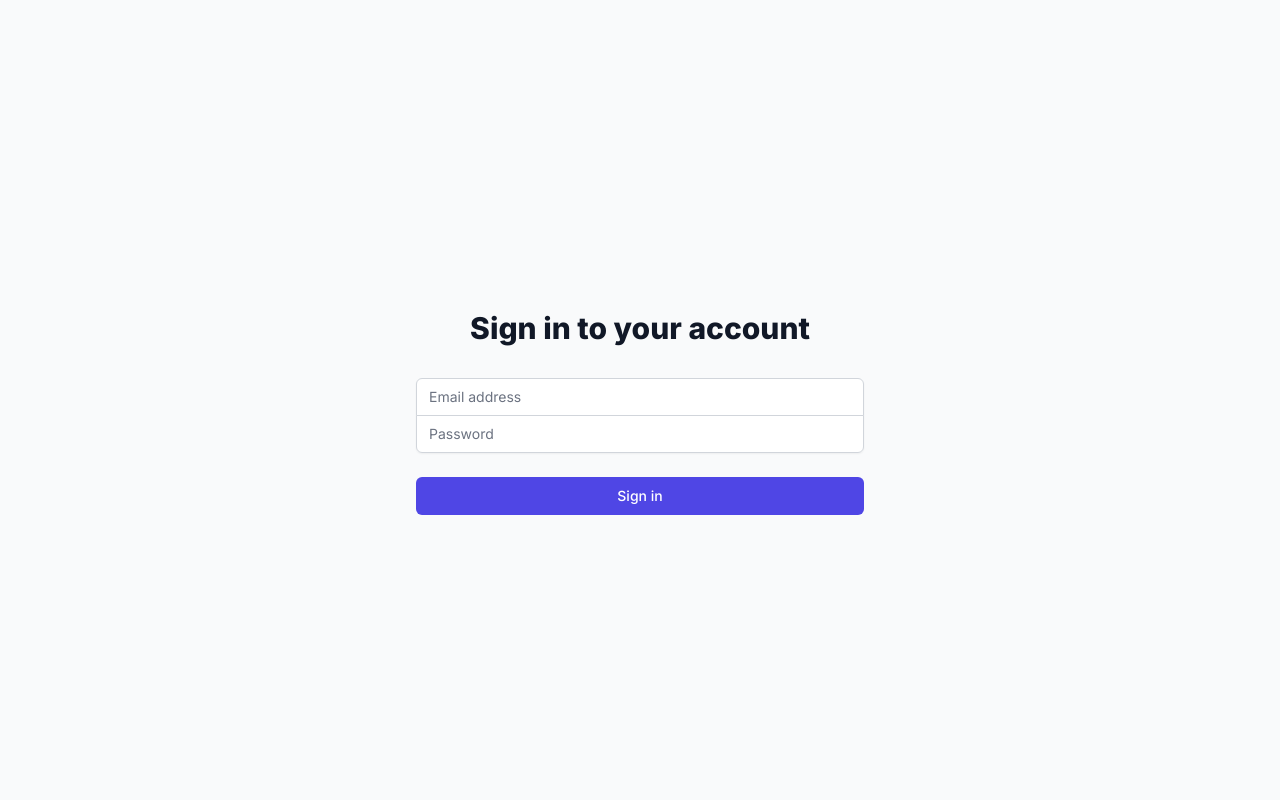
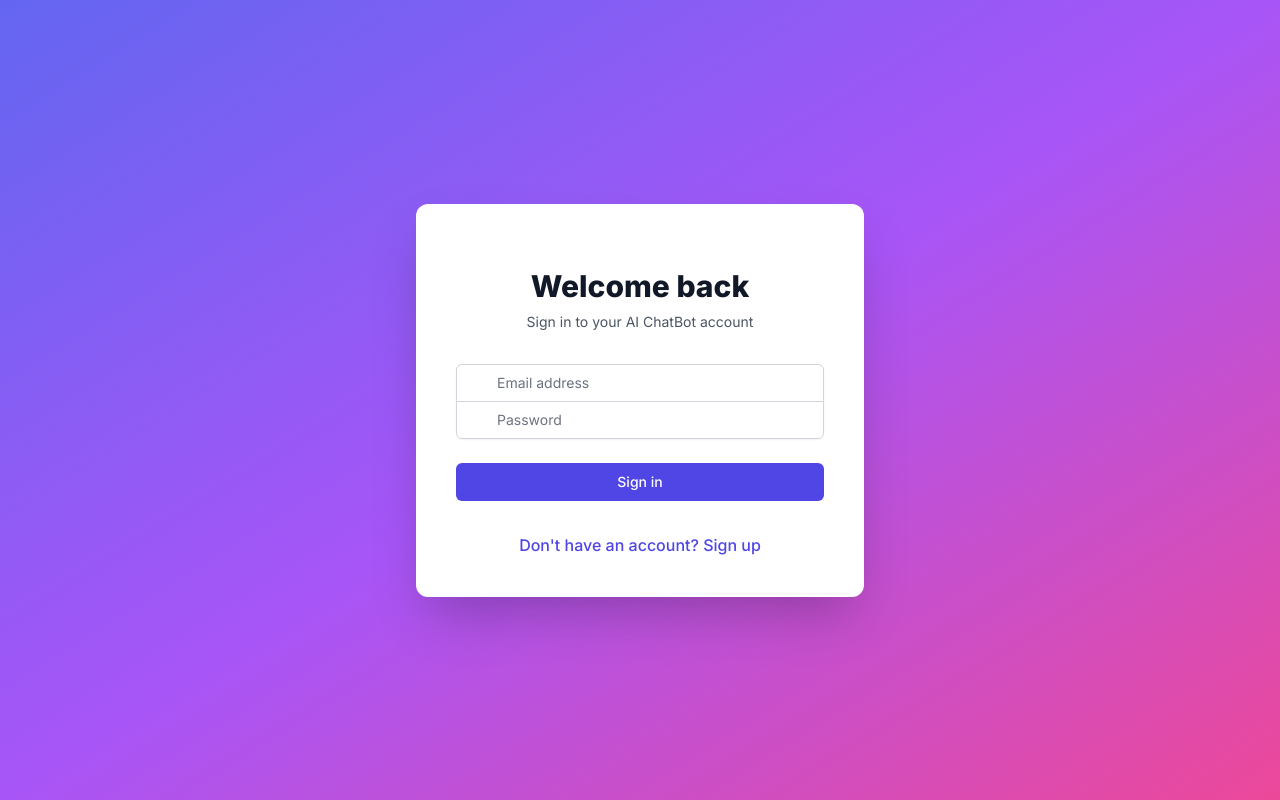
Before and after one commit to Pranav-1100/chatbot, a Next.js app in the folder frontend/: page /login in a window 1280 px wide. Built offline with nearby package versions, Linux system fonts and the light colour scheme.

Commit message:
enxhanced logina nd register page

```diff
--- a/frontend/app/login/page.js
+++ b/frontend/app/login/page.js
@@ -2,6 +2,8 @@
 
 import { useState } from 'react';
 import { useRouter } from 'next/navigation';
+import Link from 'next/link';
+import { Mail, Lock, AlertCircle, MailCheck, MailIcon } from 'lucide-react';
 
 export default function Login() {
   const [email, setEmail] = useState('');
@@ -34,59 +36,81 @@ export default function Login() {
   };
 
   return (
-    <div className="min-h-screen flex items-center justify-center bg-gray-50 py-12 px-4 sm:px-6 lg:px-8">
-      <div className="max-w-md w-full space-y-8">
+    <div className="min-h-screen flex items-center justify-center bg-gradient-to-br from-indigo-500 via-purple-500 to-pink-500 py-12 px-4 sm:px-6 lg:px-8">
+      <div className="max-w-md w-full space-y-8 bg-white p-10 rounded-xl shadow-2xl">
         <div>
-          <h2 className="mt-6 text-center text-3xl font-extrabold text-gray-900">Sign in to your account</h2>
+          <h2 className="mt-6 text-center text-3xl font-extrabold text-gray-900">Welcome back</h2>
+          <p className="mt-2 text-center text-sm text-gray-600">
+            Sign in to your AI ChatBot account
+          </p>
         </div>
         <form className="mt-8 space-y-6" onSubmit={handleSubmit}>
-          <input type="hidden" name="remember" defaultValue="true" />
           <div className="rounded-md shadow-sm -space-y-px">
             <div>
               <label htmlFor="email-address" className="sr-only">
                 Email address
               </label>
+              <div className="relative">
+                <div className="absolute inset-y-0 left-0 pl-3 flex items-center pointer-events-none">
+                  <MailIcon className="h-5 w-5 text-gray-400" />
+                </div>
                 <input
                   id="email-address"
                   name="email"
                   type="email"
                   autoComplete="email"
                   required
-                className="appearance-none rounded-none relative block w-full px-3 py-2 border border-gray-300 placeholder-gray-500 text-gray-900 rounded-t-md focus:outline-none focus:ring-indigo-500 focus:border-indigo-500 focus:z-10 sm:text-sm"
+                  className="appearance-none rounded-none relative block w-full px-3 py-2 pl-10 border border-gray-300 placeholder-gray-500 text-gray-900 rounded-t-md focus:outline-none focus:ring-indigo-500 focus:border-indigo-500 focus:z-10 sm:text-sm"
                   placeholder="Email address"
                   value={email}
                   onChange={(e) => setEmail(e.target.value)}
                 />
               </div>
+            </div>
             <div>
               <label htmlFor="password" className="sr-only">
                 Password
               </label>
+              <div className="relative">
+                <div className="absolute inset-y-0 left-0 pl-3 flex items-center pointer-events-none">
+                  <Lock className="h-5 w-5 text-gray-400" />
+                </div>
                 <input
                   id="password"
                   name="password"
                   type="password"
                   autoComplete="current-password"
                   required
-                className="appearance-none rounded-none relative block w-full px-3 py-2 border border-gray-300 placeholder-gray-500 text-gray-900 rounded-b-md focus:outline-none focus:ring-indigo-500 focus:border-indigo-500 focus:z-10 sm:text-sm"
+                  className="appearance-none rounded-none relative block w-full px-3 py-2 pl-10 border border-gray-300 placeholder-gray-500 text-gray-900 rounded-b-md focus:outline-none focus:ring-indigo-500 focus:border-indigo-500 focus:z-10 sm:text-sm"
                   placeholder="Password"
                   value={password}
                   onChange={(e) => setPassword(e.target.value)}
                 />
               </div>
             </div>
+          </div>
 
-          {error && <div className="text-red-500 text-sm">{error}</div>}
+          {error && (
+            <div className="flex items-center text-sm text-red-600">
+              <AlertCircle className="h-5 w-5 mr-2" />
+              {error}
+            </div>
+          )}
 
           <div>
             <button
               type="submit"
-              className="group relative w-full flex justify-center py-2 px-4 border border-transparent text-sm font-medium rounded-md text-white bg-indigo-600 hover:bg-indigo-700 focus:outline-none focus:ring-2 focus:ring-offset-2 focus:ring-indigo-500"
+              className="group relative w-full flex justify-center py-2 px-4 border border-transparent text-sm font-medium rounded-md text-white bg-indigo-600 hover:bg-indigo-700 focus:outline-none focus:ring-2 focus:ring-offset-2 focus:ring-indigo-500 transition duration-150 ease-in-out"
             >
               Sign in
             </button>
           </div>
         </form>
+        <div className="text-center">
+          <Link href="/register" className="font-medium text-indigo-600 hover:text-indigo-500">
+            Don't have an account? Sign up
+          </Link>
+        </div>
       </div>
     </div>
   );
--- a/frontend/app/page.js
+++ b/frontend/app/page.js
@@ -1,18 +1,22 @@
+'use client';
+
 import Link from 'next/link';
 
 export default function Home() {
   return (
-    <div className="min-h-screen flex items-center justify-center bg-gray-50 py-12 px-4 sm:px-6 lg:px-8">
-      <div className="max-w-md w-full space-y-8">
-        <div>
-          <h2 className="mt-6 text-center text-3xl font-extrabold text-gray-900">Welcome to our App</h2>
+    <div className="min-h-screen flex items-center justify-center bg-gradient-to-br from-indigo-500 via-purple-500 to-pink-500">
+      <div className="max-w-md w-full space-y-8 bg-white p-10 rounded-xl shadow-2xl">
+        <div className="text-center">
+          <div className="text-6xl mb-4">🤖</div>
+          <h2 className="mt-6 text-4xl font-extrabold text-gray-900">Welcome to AI ChatBot</h2>
+          <p className="mt-2 text-sm text-gray-600">Your intelligent conversation companion</p>
         </div>
-        <div className="mt-8 space-y-6">
-          <Link href="/register" className="group relative w-full flex justify-center py-2 px-4 border border-transparent text-sm font-medium rounded-md text-white bg-indigo-600 hover:bg-indigo-700 focus:outline-none focus:ring-2 focus:ring-offset-2 focus:ring-indigo-500">
-            Register
+        <div className="mt-8 space-y-4">
+          <Link href="/register" className="w-full flex justify-center py-3 px-4 border border-transparent rounded-md shadow-sm text-sm font-medium text-white bg-indigo-600 hover:bg-indigo-700 focus:outline-none focus:ring-2 focus:ring-offset-2 focus:ring-indigo-500 transition duration-150 ease-in-out">
+            Get Started
           </Link>
-          <Link href="/login" className="group relative w-full flex justify-center py-2 px-4 border border-transparent text-sm font-medium rounded-md text-white bg-green-600 hover:bg-green-700 focus:outline-none focus:ring-2 focus:ring-offset-2 focus:ring-green-500">
-            Login
+          <Link href="/login" className="w-full flex justify-center py-3 px-4 border border-indigo-300 rounded-md shadow-sm text-sm font-medium text-indigo-600 bg-white hover:bg-indigo-50 focus:outline-none focus:ring-2 focus:ring-offset-2 focus:ring-indigo-500 transition duration-150 ease-in-out">
+            Sign In
           </Link>
         </div>
       </div>
--- a/frontend/app/register/page.js
+++ b/frontend/app/register/page.js
@@ -2,6 +2,8 @@
 
 import { useState } from 'react';
 import { useRouter } from 'next/navigation';
+import Link from 'next/link';
+import { User, Mail, Lock, AlertCircle, CheckCircle } from 'lucide-react';
 
 export default function Register() {
   const [username, setUsername] = useState('');
@@ -41,75 +43,107 @@ export default function Register() {
   };
 
   return (
-    <div className="min-h-screen flex items-center justify-center bg-gray-50 py-12 px-4 sm:px-6 lg:px-8">
-      <div className="max-w-md w-full space-y-8">
+    <div className="min-h-screen flex items-center justify-center bg-gradient-to-br from-indigo-500 via-purple-500 to-pink-500 py-12 px-4 sm:px-6 lg:px-8">
+      <div className="max-w-md w-full space-y-8 bg-white p-10 rounded-xl shadow-2xl">
         <div>
-          <h2 className="mt-6 text-center text-3xl font-extrabold text-gray-900">Register an account</h2>
+          <h2 className="mt-6 text-center text-3xl font-extrabold text-gray-900">Create your account</h2>
+          <p className="mt-2 text-center text-sm text-gray-600">
+            Join AI ChatBot and start chatting intelligently
+          </p>
         </div>
         <form className="mt-8 space-y-6" onSubmit={handleSubmit}>
-          <input type="hidden" name="remember" defaultValue="true" />
           <div className="rounded-md shadow-sm -space-y-px">
             <div>
               <label htmlFor="username" className="sr-only">
                 Username
               </label>
+              <div className="relative">
+                <div className="absolute inset-y-0 left-0 pl-3 flex items-center pointer-events-none">
+                  <User className="h-5 w-5 text-gray-400" />
+                </div>
                 <input
                   id="username"
                   name="username"
                   type="text"
                   required
-                className="appearance-none rounded-none relative block w-full px-3 py-2 border border-gray-300 placeholder-gray-500 text-gray-900 rounded-t-md focus:outline-none focus:ring-indigo-500 focus:border-indigo-500 focus:z-10 sm:text-sm"
+                  className="appearance-none rounded-none relative block w-full px-3 py-2 pl-10 border border-gray-300 placeholder-gray-500 text-gray-900 rounded-t-md focus:outline-none focus:ring-indigo-500 focus:border-indigo-500 focus:z-10 sm:text-sm"
                   placeholder="Username"
                   value={username}
                   onChange={(e) => setUsername(e.target.value)}
                 />
               </div>
+            </div>
             <div>
               <label htmlFor="email-address" className="sr-only">
                 Email address
               </label>
+              <div className="relative">
+                <div className="absolute inset-y-0 left-0 pl-3 flex items-center pointer-events-none">
+                  <Mail className="h-5 w-5 text-gray-400" />
+                </div>
                 <input
                   id="email-address"
                   name="email"
                   type="email"
                   autoComplete="email"
                   required
-                className="appearance-none rounded-none relative block w-full px-3 py-2 border border-gray-300 placeholder-gray-500 text-gray-900 focus:outline-none focus:ring-indigo-500 focus:border-indigo-500 focus:z-10 sm:text-sm"
+                  className="appearance-none rounded-none relative block w-full px-3 py-2 pl-10 border border-gray-300 placeholder-gray-500 text-gray-900 focus:outline-none focus:ring-indigo-500 focus:border-indigo-500 focus:z-10 sm:text-sm"
                   placeholder="Email address"
                   value={email}
                   onChange={(e) => setEmail(e.target.value)}
                 />
               </div>
+            </div>
             <div>
               <label htmlFor="password" className="sr-only">
                 Password
               </label>
+              <div className="relative">
+                <div className="absolute inset-y-0 left-0 pl-3 flex items-center pointer-events-none">
+                  <Lock className="h-5 w-5 text-gray-400" />
+                </div>
                 <input
                   id="password"
                   name="password"
                   type="password"
-                autoComplete="current-password"
+                  autoComplete="new-password"
                   required
-                className="appearance-none rounded-none relative block w-full px-3 py-2 border border-gray-300 placeholder-gray-500 text-gray-900 rounded-b-md focus:outline-none focus:ring-indigo-500 focus:border-indigo-500 focus:z-10 sm:text-sm"
+                  className="appearance-none rounded-none relative block w-full px-3 py-2 pl-10 border border-gray-300 placeholder-gray-500 text-gray-900 rounded-b-md focus:outline-none focus:ring-indigo-500 focus:border-indigo-500 focus:z-10 sm:text-sm"
                   placeholder="Password"
                   value={password}
                   onChange={(e) => setPassword(e.target.value)}
                 />
               </div>
             </div>
+          </div>
 
-          {error && <div className="text-red-500 text-sm">{error}</div>}
-          {success && <div className="text-green-500 text-sm font-medium">{success}</div>}
+          {error && (
+            <div className="flex items-center text-sm text-red-600">
+              <AlertCircle className="h-5 w-5 mr-2" />
+              {error}
+            </div>
+          )}
+          {success && (
+            <div className="flex items-center text-sm text-green-600">
+              <CheckCircle className="h-5 w-5 mr-2" />
+              {success}
+            </div>
+          )}
 
           <div>
             <button
               type="submit"
-              className="group relative w-full flex justify-center py-2 px-4 border border-transparent text-sm font-medium rounded-md text-white bg-indigo-600 hover:bg-indigo-700 focus:outline-none focus:ring-2 focus:ring-offset-2 focus:ring-indigo-500"
+              className="group relative w-full flex justify-center py-2 px-4 border border-transparent text-sm font-medium rounded-md text-white bg-indigo-600 hover:bg-indigo-700 focus:outline-none focus:ring-2 focus:ring-offset-2 focus:ring-indigo-500 transition duration-150 ease-in-out"
             >
               Register
             </button>
           </div>
         </form>
+        <div className="text-center">
+          <Link href="/login" className="font-medium text-indigo-600 hover:text-indigo-500">
+            Already have an account? Sign in
+          </Link>
+        </div>
       </div>
     </div>
   );
```
Lines whose indentation alone changed are shown as unchanged.
